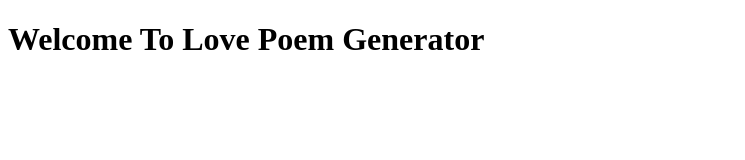
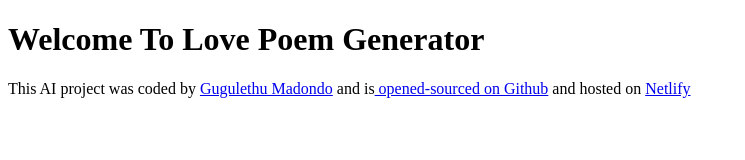
Before and after one commit to Gugulethu14/love-poems-generator, a plain HTML site: page index.html in a window 1280 px wide. Shown: the whole page, without its empty margins (0-745 px from the left). Drawn offline with Linux system fonts and the light colour scheme.

Commit message:
Added a footer

```diff
--- a/index.html
+++ b/index.html
@@ -9,6 +9,9 @@
 <body>
     <h1> Welcome To Love Poem Generator</h1>
 
+<footer> This AI project was coded by <a href="https://github.com/Gugulethu14" target="_blank">Gugulethu Madondo</a> and is<a href="https://github.com/Gugulethu14/love-poems-generator" target="_blank"> opened-sourced on Github</a> and hosted on <a href="https://shiny-baklava-ec8517.netlify.app/" target="_blank">Netlify</a></footer>
+
 <script src="src/script.js"></script>
+
 </body>
 </html>
```
